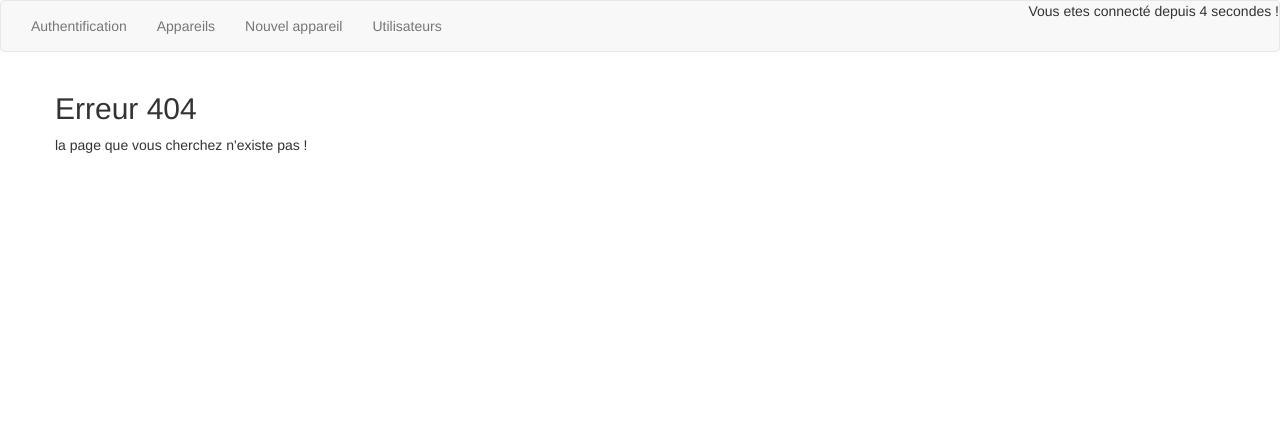
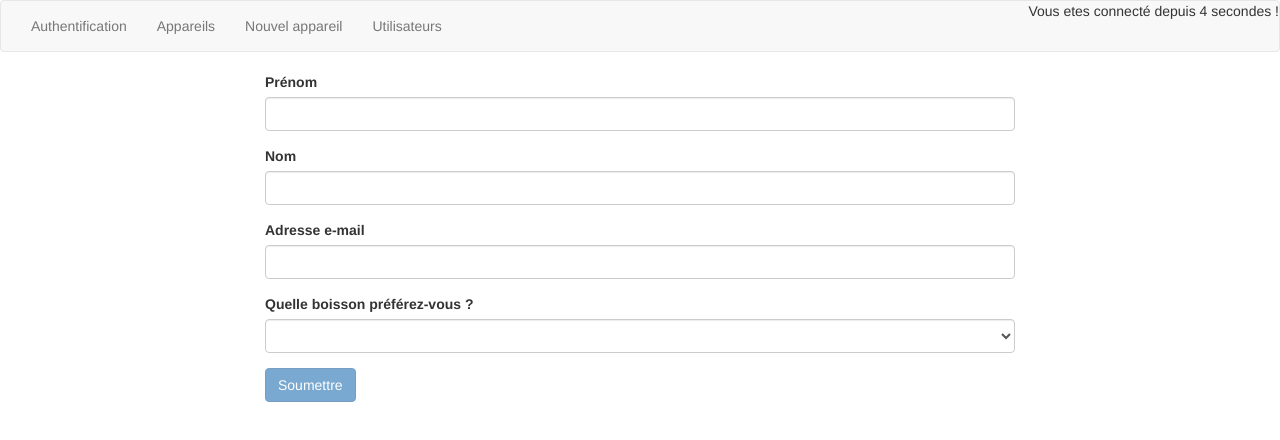
Before and after one commit to GitPersSiham/app-angular, an Angular app: page /new-user in a window 1280 px wide. Before the commit this address led to /not-found. Shown: the top 440 px of the page. Built offline with nearby package versions, Linux system fonts and the light colour scheme.

Commit message:
ajout new-utilisateur

```diff
--- a/src/app/models/User.models.ts
+++ b/src/app/models/User.models.ts
@@ -4,8 +4,8 @@
 constructor(public firstName: string,
             public lastName:string,
             public email: string,
-            public drinkPreference: string,
-            public hobbies: string[]){
+            public drinkPreference: string)
+           {
 
 
 }
--- /dev/null
+++ b/src/app/new-user/new-user.component.html
@@ -0,0 +1,24 @@
+<div class="col-sm-8 col-sm-offset-2">
+    <form [formGroup]="userForm" (ngSubmit)="onSubmitForm()">
+      <div class="form-group">
+        <label for="firstName">Prénom</label>
+        <input type="text" id="firstName" class="form-control" formControlName="firstName">
+      </div>
+      <div class="form-group">
+        <label for="lastName">Nom</label>
+        <input type="text" id="lastName" class="form-control" formControlName="lastName">
+      </div>
+      <div class="form-group">
+        <label for="email">Adresse e-mail</label>
+        <input type="text" id="email" class="form-control" formControlName="email">
+      </div>
+      <div class="form-group">
+        <label for="drinkPreference">Quelle boisson préférez-vous ?</label>
+        <select id="drinkPreference" class="form-control" formControlName="drinkPreference">
+          <option value="jus d\'orange">Jus d'orange</option>
+          <option value="jus de mangue">Jus de mangue</option>
+        </select>
+      </div>
+      <button type="submit" class="btn btn-primary" [disabled]="userForm.invalid">Soumettre</button>
+    </form>
+  </div>
--- /dev/null
+++ b/src/app/new-user/new-user.component.ts
@@ -0,0 +1,44 @@
+import { Component, OnInit } from '@angular/core';
+import { FormBuilder, FormGroup , Validators, ReactiveFormsModule } from '@angular/forms';
+import { Router } from '@angular/router';
+import { User } from '../models/User.models';
+import { UserService } from '../services/user.service';
+
+@Component({
+  selector: 'app-new-user',
+  templateUrl: './new-user.component.html',
+  styleUrls: ['./new-user.component.css']
+})
+export class NewUserComponent implements OnInit {
+
+  userForm: FormGroup;
+  constructor(private formBuilder: FormBuilder, private userService:UserService, private router: Router) { }
+
+  ngOnInit(): void {
+    this.initForm();
+  }
+
+  initForm() {
+    this.userForm = this.formBuilder.group({
+     firstName: ['',Validators.required],
+     lastName: ['',Validators.required],
+     email:['',[Validators.required, Validators.email]],
+     drinkPreference: ['',Validators.required],
+
+
+    });
+
+  }
+  onSubmitForm() {
+    const formValue = this.userForm.value;
+    const newUser = new User(
+      formValue['firstName'],
+      formValue['lastName'],
+      formValue['email'],
+      formValue['drinkPreference']
+    );
+    this.userService.addUser(newUser);
+    this.router.navigate(['/users']);
+  }
+
+}
--- a/src/app/services/user.service.ts
+++ b/src/app/services/user.service.ts
@@ -10,10 +10,7 @@
     lastName: 'Lahouali',
     email: 'lahoualisiham91@gmail.com',
     drinkPreference: 'jus',
-    hobbies: [
-        'coder',
-        'sport'
-    ]
+
  }
 
 ];
--- a/src/app/user-list/user-list.component.html
+++ b/src/app/user-list/user-list.component.html
@@ -1,3 +1,4 @@
+<a routerLink="/new-user">Nouvel utilisateur</a>
 <ul class="list-group">
 <li class="list-group-item" *ngFor="let user of users">
 <h3> {{ user.firstName}} {{ user.lastName}}</h3>
```
Also changed, not shown: src/app/app.module.ts (+8 -3 lines), src/app/new-user/new-user.component.css (added), 1 other file (tests, documents, lock files or other folders).
